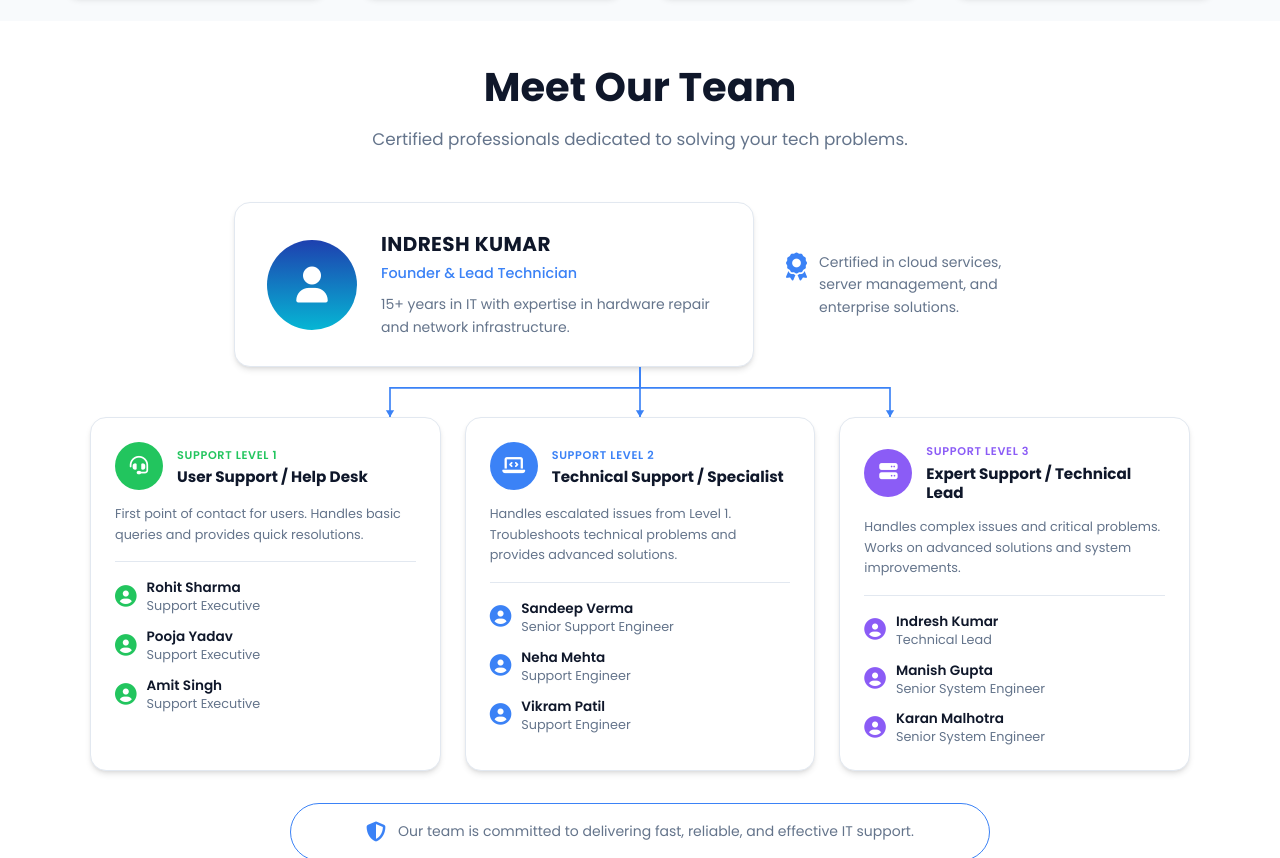
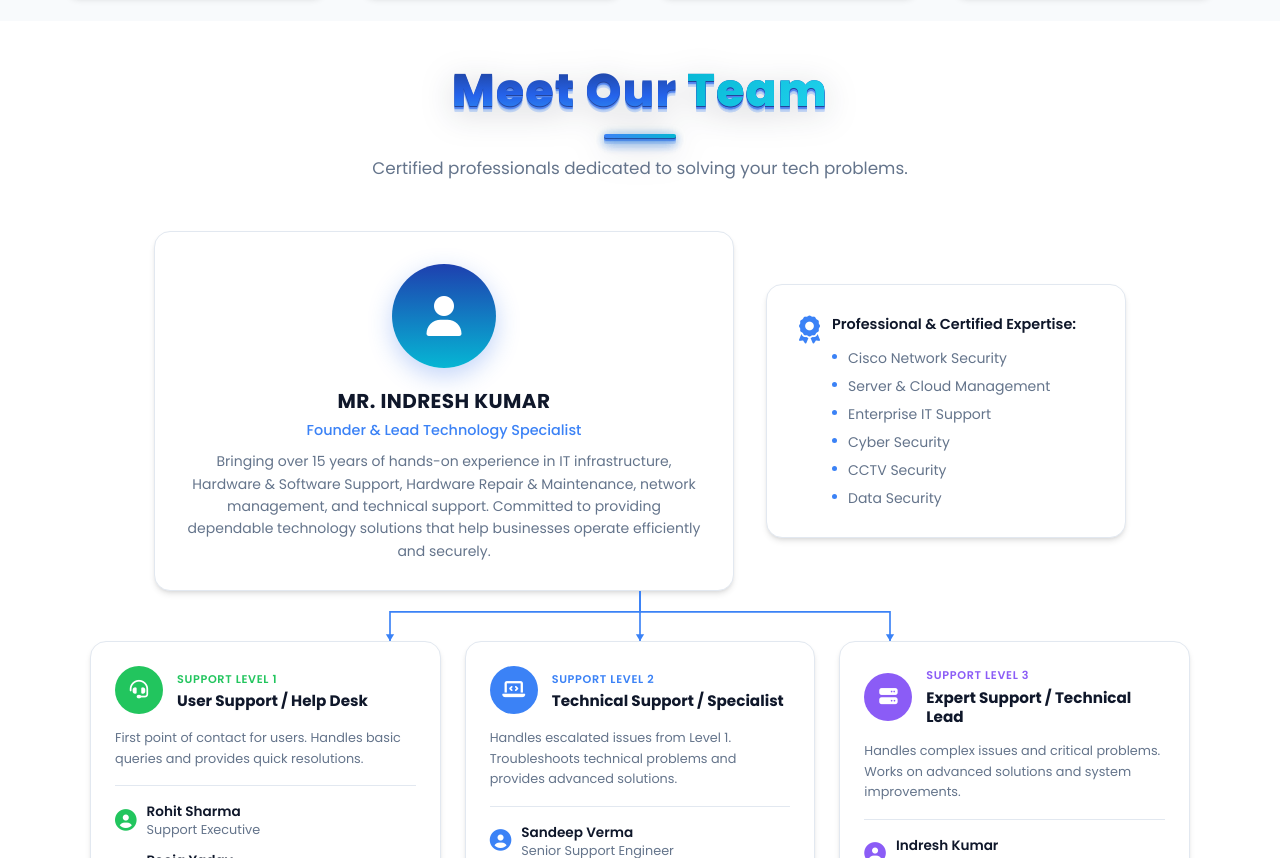
Before and after one commit to INDRESH-del/indresh, a plain HTML site: page about.html in a window 1280 px wide. Shown: the part 2536-3394 px from the top of the page. Drawn offline with Linux system fonts and the light colour scheme.

Commit message:
Add files via upload

```diff
--- a/about.html
+++ b/about.html
@@ -142,7 +142,7 @@
   </section>
 
   <section class="services">
-    <h2 class="section-title fade-in">Meet Our Team</h2>
+    <h2 class="section-title section-title-3d fade-in">Meet Our <span>Team</span></h2>
     <p class="section-subtitle fade-in">Certified professionals dedicated to solving your tech problems.</p>
 
     <div class="org-chart fade-in">
@@ -150,14 +150,24 @@
         <div class="org-founder-card">
           <div class="org-founder-avatar"><i class="fas fa-user"></i></div>
           <div class="org-founder-info">
-            <h3>INDRESH KUMAR</h3>
-            <p class="org-founder-role">Founder &amp; Lead Technician</p>
-            <p class="org-founder-bio">15+ years in IT with expertise in hardware repair and network infrastructure.</p>
+            <h3>MR. INDRESH KUMAR</h3>
+            <p class="org-founder-role">Founder &amp; Lead Technology Specialist</p>
+            <p class="org-founder-bio">Bringing over 15 years of hands-on experience in IT infrastructure, Hardware &amp; Software Support, Hardware Repair &amp; Maintenance, network management, and technical support. Committed to providing dependable technology solutions that help businesses operate efficiently and securely.</p>
           </div>
         </div>
         <div class="org-cert-badge">
           <i class="fas fa-award" aria-hidden="true"></i>
-          <p>Certified in cloud services, server management, and enterprise solutions.</p>
+          <div>
+            <p class="org-cert-title">Professional &amp; Certified Expertise:</p>
+            <ul class="org-cert-list">
+              <li>Cisco Network Security</li>
+              <li>Server &amp; Cloud Management</li>
+              <li>Enterprise IT Support</li>
+              <li>Cyber Security</li>
+              <li>CCTV Security</li>
+              <li>Data Security</li>
+            </ul>
+          </div>
         </div>
       </div>
 
--- a/css/style.css
+++ b/css/style.css
@@ -91,6 +91,42 @@ h1, h2, h3, h4, h5, h6 {
   margin-bottom: 0.75rem;
 }
 
+.section-title-3d {
+  font-size: clamp(2rem, 4.5vw, 2.85rem);
+  font-weight: 800;
+  letter-spacing: 0.03em;
+  margin-bottom: 1rem;
+  background: linear-gradient(180deg, #1e3a8a 0%, #2563eb 45%, #38bdf8 100%);
+  -webkit-background-clip: text;
+  background-clip: text;
+  -webkit-text-fill-color: transparent;
+  color: transparent;
+  filter:
+    drop-shadow(0 1px 0 rgba(30, 58, 138, 0.85))
+    drop-shadow(0 2px 0 rgba(37, 99, 235, 0.65))
+    drop-shadow(0 3px 0 rgba(59, 130, 246, 0.45))
+    drop-shadow(0 6px 16px rgba(15, 23, 42, 0.18));
+}
+
+.section-title-3d span {
+  background: linear-gradient(135deg, var(--accent) 0%, #22d3ee 100%);
+  -webkit-background-clip: text;
+  background-clip: text;
+  -webkit-text-fill-color: transparent;
+  color: transparent;
+}
+
+.section-title-3d::after {
+  content: '';
+  display: block;
+  width: 72px;
+  height: 4px;
+  margin: 0.85rem auto 0;
+  border-radius: 2px;
+  background: linear-gradient(90deg, var(--primary-light), var(--accent));
+  box-shadow: 0 2px 12px rgba(6, 182, 212, 0.4);
+}
+
 .section-subtitle {
   text-align: center;
   color: var(--text-light);
@@ -287,7 +323,8 @@ header {
   align-items: center;
   justify-content: center;
   text-align: center;
-  background: linear-gradient(135deg, rgba(15, 23, 42, 0.92) 0%, rgba(37, 99, 235, 0.75) 100%),
+  background:
+    linear-gradient(135deg, rgba(15, 23, 42, 0.55) 0%, rgba(37, 99, 235, 0.35) 100%),
     url('https://images.unsplash.com/photo-1581091226825-a6a2a5aee158?w=1920&q=80') center/cover no-repeat;
   color: #fff;
   padding: 4rem 5%;
@@ -297,6 +334,7 @@ header {
 .hero-content {
   max-width: 800px;
   animation: fadeInUp 1s ease;
+  text-shadow: 0 2px 14px rgba(0, 0, 0, 0.4);
 }
 
 .hero-badge {
@@ -2045,56 +2083,71 @@ form.hidden {
 
 .org-founder-card {
   display: flex;
-  align-items: center;
-  gap: 1.5rem;
+  flex-direction: column;
+  align-items: center;
+  text-align: center;
+  gap: 1rem;
+  background: var(--bg);
+  border: 1px solid var(--border);
+  border-radius: var(--radius-lg);
+  padding: 2rem 2rem 1.75rem;
+  box-shadow: var(--shadow);
+  flex: 1 1 320px;
+  min-width: 280px;
+  max-width: 580px;
+}
+
+.org-founder-avatar {
+  flex-shrink: 0;
+  width: clamp(88px, 14vw, 104px);
+  height: clamp(88px, 14vw, 104px);
+  margin: 0 auto 0.25rem;
+  border-radius: 50%;
+  background: linear-gradient(180deg, #1e40af, #06b6d4);
+  display: flex;
+  align-items: center;
+  justify-content: center;
+  font-size: clamp(2rem, 4vw, 2.5rem);
+  color: #fff;
+  box-shadow: 0 8px 24px rgba(37, 99, 235, 0.28);
+}
+
+.org-founder-info {
+  width: 100%;
+}
+
+.org-founder-info h3 {
+  font-size: 1.25rem;
+  font-weight: 700;
+  letter-spacing: 0.02em;
+  margin-bottom: 0.25rem;
+}
+
+.org-founder-role {
+  color: var(--primary-light);
+  font-size: 0.9rem;
+  font-weight: 500;
+  margin-bottom: 0.5rem;
+}
+
+.org-founder-bio {
+  color: var(--text-light);
+  font-size: 0.875rem;
+  line-height: 1.6;
+}
+
+.org-cert-badge {
+  display: flex;
+  align-items: flex-start;
+  gap: 0.75rem;
   background: var(--bg);
   border: 1px solid var(--border);
   border-radius: var(--radius-lg);
   padding: 1.75rem 2rem;
   box-shadow: var(--shadow);
-  flex: 1;
+  flex: 1 1 280px;
   min-width: 280px;
-  max-width: 520px;
-}
-
-.org-founder-avatar {
-  flex-shrink: 0;
-  width: 90px;
-  height: 90px;
-  border-radius: 50%;
-  background: linear-gradient(180deg, #1e40af, #06b6d4);
-  display: flex;
-  align-items: center;
-  justify-content: center;
-  font-size: 2.25rem;
-  color: #fff;
-}
-
-.org-founder-info h3 {
-  font-size: 1.25rem;
-  font-weight: 700;
-  letter-spacing: 0.02em;
-  margin-bottom: 0.25rem;
-}
-
-.org-founder-role {
-  color: var(--primary-light);
-  font-size: 0.9rem;
-  font-weight: 500;
-  margin-bottom: 0.5rem;
-}
-
-.org-founder-bio {
-  color: var(--text-light);
-  font-size: 0.875rem;
-  line-height: 1.6;
-}
-
-.org-cert-badge {
-  display: flex;
-  align-items: flex-start;
-  gap: 0.75rem;
-  max-width: 260px;
+  max-width: 360px;
   color: var(--text-light);
   font-size: 0.875rem;
   line-height: 1.6;
@@ -2105,6 +2158,41 @@ form.hidden {
   font-size: 1.75rem;
   color: var(--primary-light);
   margin-top: 0.15rem;
+}
+
+.org-cert-title {
+  color: var(--secondary);
+  font-weight: 600;
+  font-size: 0.9rem;
+  margin-bottom: 0.65rem;
+}
+
+.org-cert-list {
+  list-style: none;
+  padding: 0;
+  margin: 0;
+}
+
+.org-cert-list li {
+  position: relative;
+  padding-left: 1rem;
+  margin-bottom: 0.35rem;
+  font-size: 0.875rem;
+}
+
+.org-cert-list li::before {
+  content: '';
+  position: absolute;
+  left: 0;
+  top: 0.55em;
+  width: 5px;
+  height: 5px;
+  border-radius: 50%;
+  background: var(--primary-light);
+}
+
+.org-cert-list li:last-child {
+  margin-bottom: 0;
 }
 
 .org-connector {
@@ -2246,6 +2334,38 @@ form.hidden {
   margin: 0;
 }
 
+@media (max-width: 991px) {
+  .org-founder-row {
+    flex-direction: column;
+    align-items: center;
+    gap: 1.5rem;
+  }
+
+  .org-founder-card,
+  .org-cert-badge {
+    width: 100%;
+    max-width: 520px;
+  }
+
+  .org-cert-badge {
+    flex-direction: column;
+    align-items: center;
+    text-align: center;
+  }
+
+  .org-cert-badge i {
+    margin-top: 0;
+    margin-bottom: 0.25rem;
+  }
+
+  .org-cert-list {
+    width: 100%;
+    max-width: 280px;
+    margin: 0 auto;
+    text-align: left;
+  }
+}
+
 @media (max-width: 900px) {
   .org-levels {
     grid-template-columns: 1fr;
@@ -2257,28 +2377,21 @@ form.hidden {
   .org-connector {
     display: none;
   }
-
-  .org-founder-row {
-    flex-direction: column;
-    align-items: stretch;
-  }
-
-  .org-founder-card {
+}
+
+@media (max-width: 576px) {
+  .org-founder-card,
+  .org-cert-badge {
+    padding: 1.5rem 1.25rem;
     max-width: 100%;
   }
 
-  .org-cert-badge {
-    max-width: 100%;
-    justify-content: center;
-    text-align: center;
-  }
-}
-
-@media (max-width: 480px) {
-  .org-founder-card {
-    flex-direction: column;
-    text-align: center;
-    padding: 1.5rem;
+  .org-founder-info h3 {
+    font-size: 1.1rem;
+  }
+
+  .org-founder-bio {
+    font-size: 0.85rem;
   }
 }
 
```
Also changed, not shown: contact.html (+1 -1 lines), index.html (+3 -3 lines).
